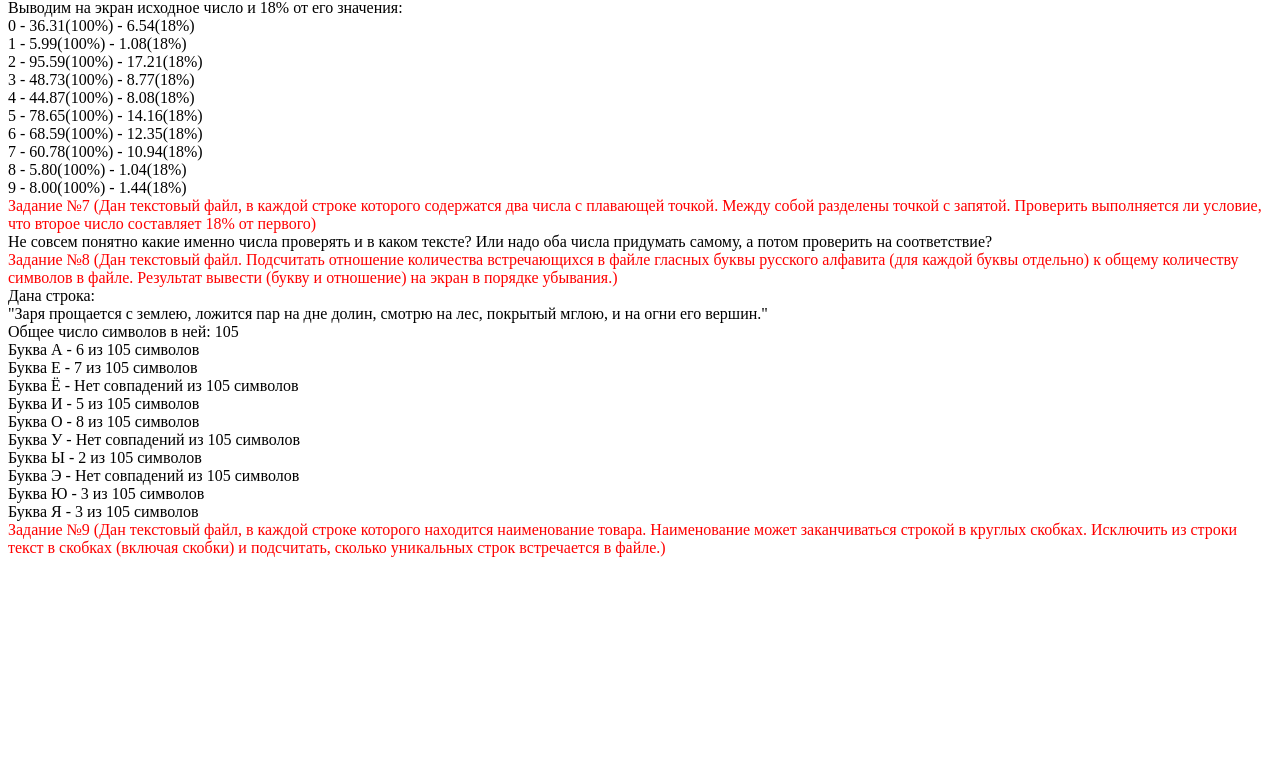
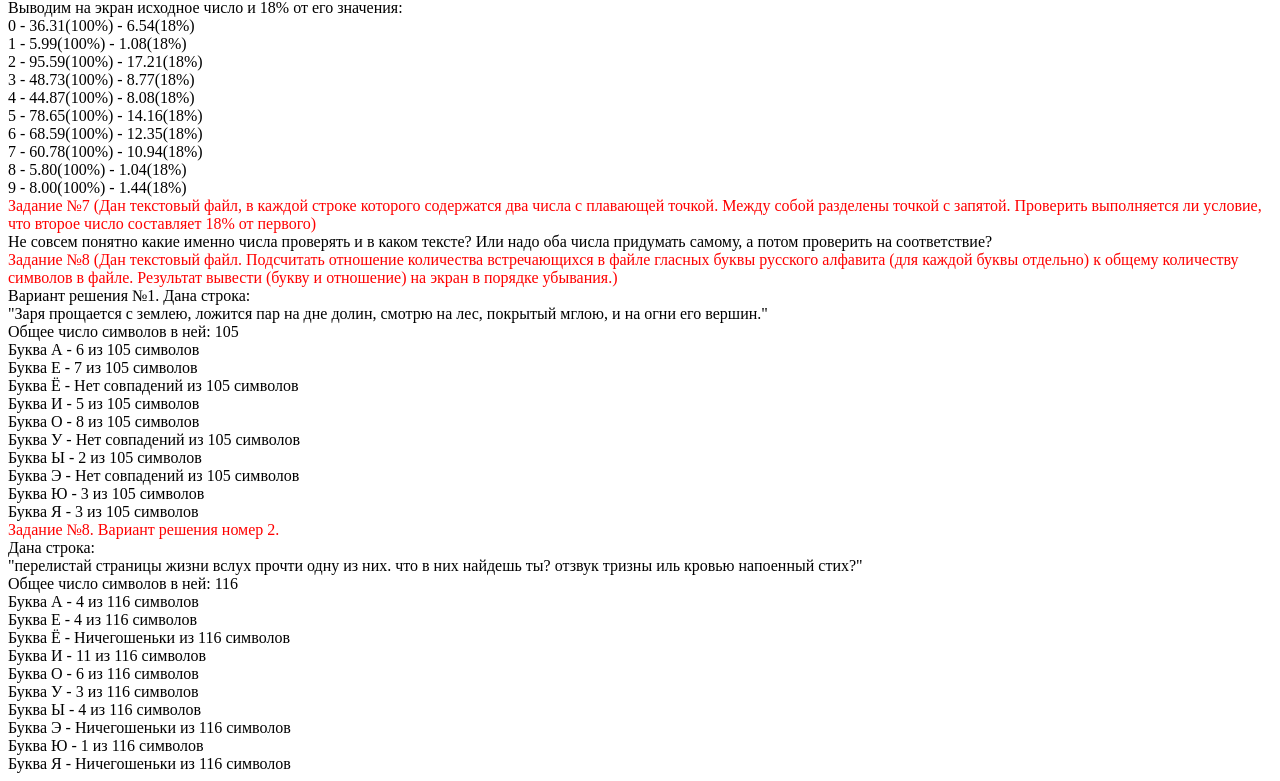
Before and after one commit to Answer-0885/testTask, a plain HTML site: page index.html in a window 1280 px wide. Shown: the part 729-1510 px from the top of the page. Before the commit the page ends 1294 px from the top, so only its background shows below. Drawn offline with Linux system fonts and the light colour scheme.

Commit message:
8 заданме 2 вариант решения

```diff
--- a/index.html
+++ b/index.html
@@ -49,10 +49,7 @@
           количеству символов в файле. Результат вывести (букву и отношение) на экран в порядке убывания.)</div>
     <div class="task8"></div>
 
-    <div class="style">Задание №9 (Дан текстовый файл, в каждой строке которого находится наименование товара.
-          Наименование может заканчиваться строкой в круглых скобках.
-           Исключить из строки текст в скобках (включая скобки) и подсчитать,
-            сколько уникальных строк встречается в файле.)</div>
+    <div class="style">Задание №8. Вариант решения номер 2.</div>
     <div class="task9"></div>
 
 </body>
--- a/script.js
+++ b/script.js
@@ -193,6 +193,7 @@ let charCount = Array.from(string).length;
 console.log(charCount);
 
 
+
 // Буква А
 function wordsV1() {
     let k = 0;
@@ -325,7 +326,7 @@ function wordsV10() {
     return k ? k : "Нет совпадений";
 }
 
-task8.innerHTML = `Дана строка: <br> ${string} <br> Общее число символов в ней:
+task8.innerHTML = `Вариант решения №1. Дана строка: <br> ${string} <br> Общее число символов в ней:
  ${charCount}<br>
  Буква А - ${wordsV1()} из ${charCount} символов <br>
  Буква Е - ${wordsV2()} из ${charCount} символов <br>
@@ -338,6 +339,34 @@ task8.innerHTML = `Дана строка: <br> ${string} <br> Общее чис
  Буква Ю - ${wordsV9()} из ${charCount} символов <br>
  Буква Я - ${wordsV10()} из ${charCount} символов <br>`
 
-//. Дан текстовый файл, в каждой строке которого находится наименование товара.
-//Наименование может заканчиваться строкой в круглых скобках. Исключить из строки
-// текст в скобках (включая скобки) и подсчитать, сколько уникальных строк встречается в файле.
+// Задача №8. Второй вариант решения.
+let string2 = '"Перелистай страницы жизни вслух прочти одну из них. Что в них найдешь ты? Отзвук тризны Иль кровью напоенный стих?"'.toLowerCase()
+let charCount2 = Array.from(string2).length;
+
+ const vowelRe = /[аеёиоуыэюя]/;
+
+ const countVowels = string2.split('').reduce((acc, c) => {
+
+   // Проверяем, является ли текущая буква гласной
+   const found = vowelRe.test(c);
+
+   if (found) acc[c] = (acc[c] || 0) + 1;
+
+   return acc;
+ }, {});
+
+
+
+ console.log(countVowels);
+ task9.innerHTML = `Дана строка: <br> ${string2} <br> Общее число символов в ней:
+ ${charCount2}<br>
+ Буква А - ${(countVowels['а'] === undefined) ? 'Ничегошеньки' : countVowels['а']} из ${charCount2} символов <br>
+ Буква Е - ${(countVowels['е'] === undefined) ? 'Ничегошеньки' : countVowels['е']} из ${charCount2} символов <br>
+ Буква Ё - ${(countVowels['ё'] === undefined) ? 'Ничегошеньки' : countVowels['ё']} из ${charCount2} символов <br>
+ Буква И - ${(countVowels['и'] === undefined) ? 'Ничегошеньки' : countVowels['и']} из ${charCount2} символов <br>
+ Буква О - ${(countVowels['о'] === undefined) ? 'Ничегошеньки' : countVowels['о']} из ${charCount2} символов <br>
+ Буква У - ${(countVowels['у'] === undefined) ? 'Ничегошеньки' : countVowels['у']} из ${charCount2} символов <br>
+ Буква Ы - ${(countVowels['ы'] === undefined) ? 'Ничегошеньки' : countVowels['ы']} из ${charCount2} символов <br>
+ Буква Э - ${(countVowels['э'] === undefined) ? 'Ничегошеньки' : countVowels['э']} из ${charCount2} символов <br>
+ Буква Ю - ${(countVowels['ю'] === undefined) ? 'Ничегошеньки' : countVowels['ю']} из ${charCount2} символов <br>
+ Буква Я - ${(countVowels['я'] === undefined) ? 'Ничегошеньки' : countVowels['я']} из ${charCount2} символов <br>`
```
